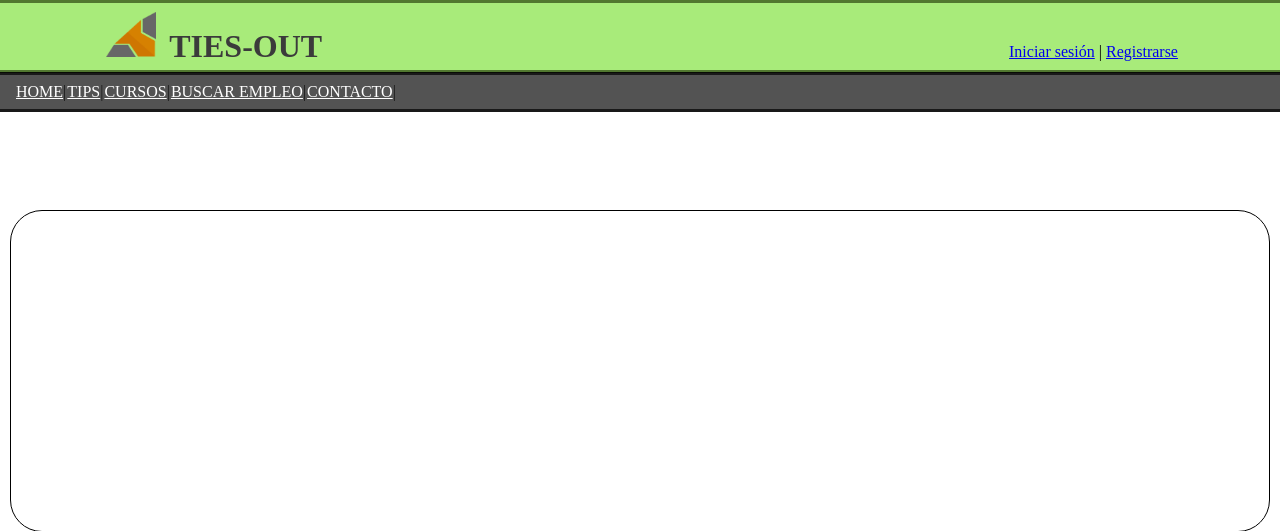
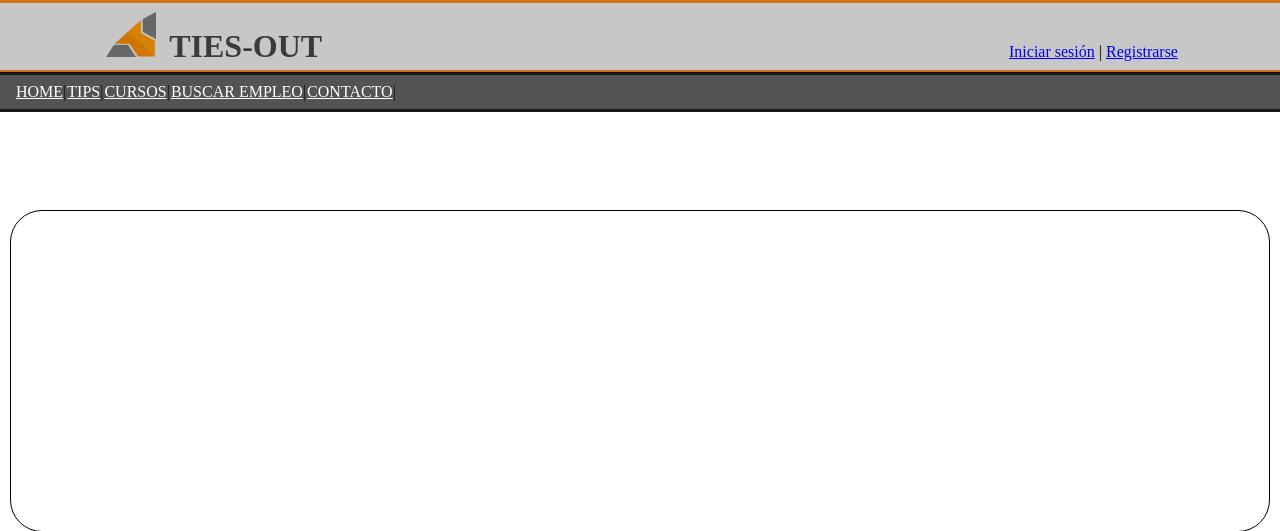
Before and after one commit to FEZR85/TIES-OUT, a PHP site: page / in a window 1280 px wide. Shown: the top 531 px of the page. Run offline with PHP 8.4, Linux system fonts and the light colour scheme.

Commit message:
cambio de color al index desde index_style.css

```diff
--- a/css/index_style.css
+++ b/css/index_style.css
@@ -17,8 +17,8 @@ header {
    border-bottom: .2em solid black;
 	padding: 0em .3em .3em 1em;
 
-   background-color: #a8eb7a;
-	border-color: #51782f;
+   background-color: #c7c7c7;
+	border-color: #d17214;
 
 	position: fixed;
 	top: 0px;
```
